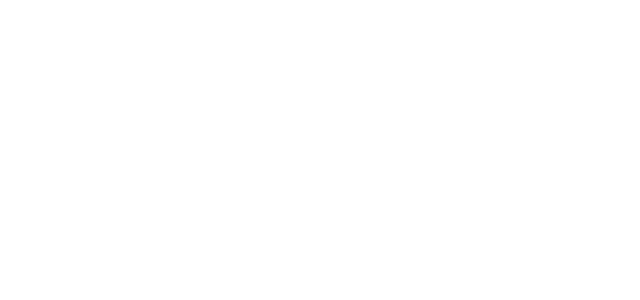
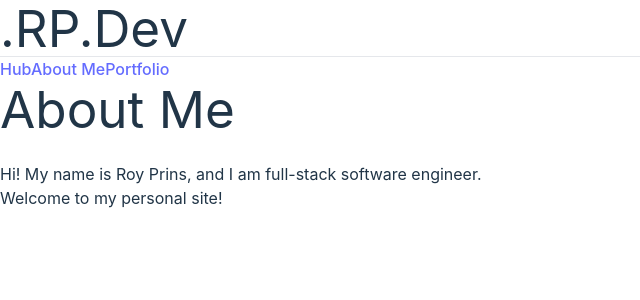
Before and after one commit to RoyPrinsGH/RPDevFrontend, a React (Vite) app in the folder rpdev-frontend/: page /about in a window 1280 px wide. Before the commit this address had no page. Shown: the top 300 px of the page, without its empty margins (0-640 px from the left). Built offline with nearby package versions, Linux system fonts and the light colour scheme.

Commit message:
Add basic about me page

```diff
--- a/rpdev-frontend/index.html
+++ b/rpdev-frontend/index.html
@@ -13,7 +13,7 @@
     <meta name="mobile-web-app-capable" content="yes">
   </head>
   <body style="overflow: hidden">
-    <div id="root" style="width: 100vh; height:100vh"></div>
+    <div id="root" style="width: 100vw; height:100vh"></div>
     <script type="module" src="/src/main.tsx"></script>
   </body>
 </html>
--- a/rpdev-frontend/src/App.tsx
+++ b/rpdev-frontend/src/App.tsx
@@ -1,11 +1,13 @@
 import { BrowserRouter, Routes, Route } from "react-router-dom";
 import Hub from "./pages/Hub";
+import AboutMe from "./pages/AboutMe";
 
 export default function App() {
   return (
     <BrowserRouter>
       <Routes>
         <Route path="hub" Component={Hub} />
+        <Route path="about" Component={AboutMe} />
       </Routes>
     </BrowserRouter>
   );
--- a/rpdev-frontend/src/index.css
+++ b/rpdev-frontend/src/index.css
@@ -22,6 +22,7 @@ a {
   color: #646cff;
   text-decoration: inherit;
 }
+
 a:hover {
   color: #535bf2;
 }
--- /dev/null
+++ b/rpdev-frontend/src/pages/AboutMe.tsx
@@ -0,0 +1,26 @@
+import React from 'react';
+
+const AboutMe: React.FC = () => {
+    return (
+        <div className='page p-4 bg-blue-300/25 h-full w-full'>
+            <div className='header text-center'>
+                <h1 className='font-mono font-bold'>.RP.Dev</h1>
+                <hr className='h-0.5 bg-blue-700/50' />
+                <div className='nav flex justify-center'>
+                    <a href='/hub' className='m-2'>Hub</a>
+                    <a href='/about' className='m-2'>About Me</a>
+                    <a href='/portfolio' className='m-2'>Portfolio</a>
+                </div>
+            </div>
+            <div className='padding pb-32' />
+            <div className='content text-center'>
+                <h1>About Me</h1>
+                <br />
+                <p>Hi! My name is Roy Prins, and I am full-stack software engineer.</p>
+                <p>Welcome to my personal site!</p>
+            </div>
+        </div>
+    );
+};
+
+export default AboutMe;
```
